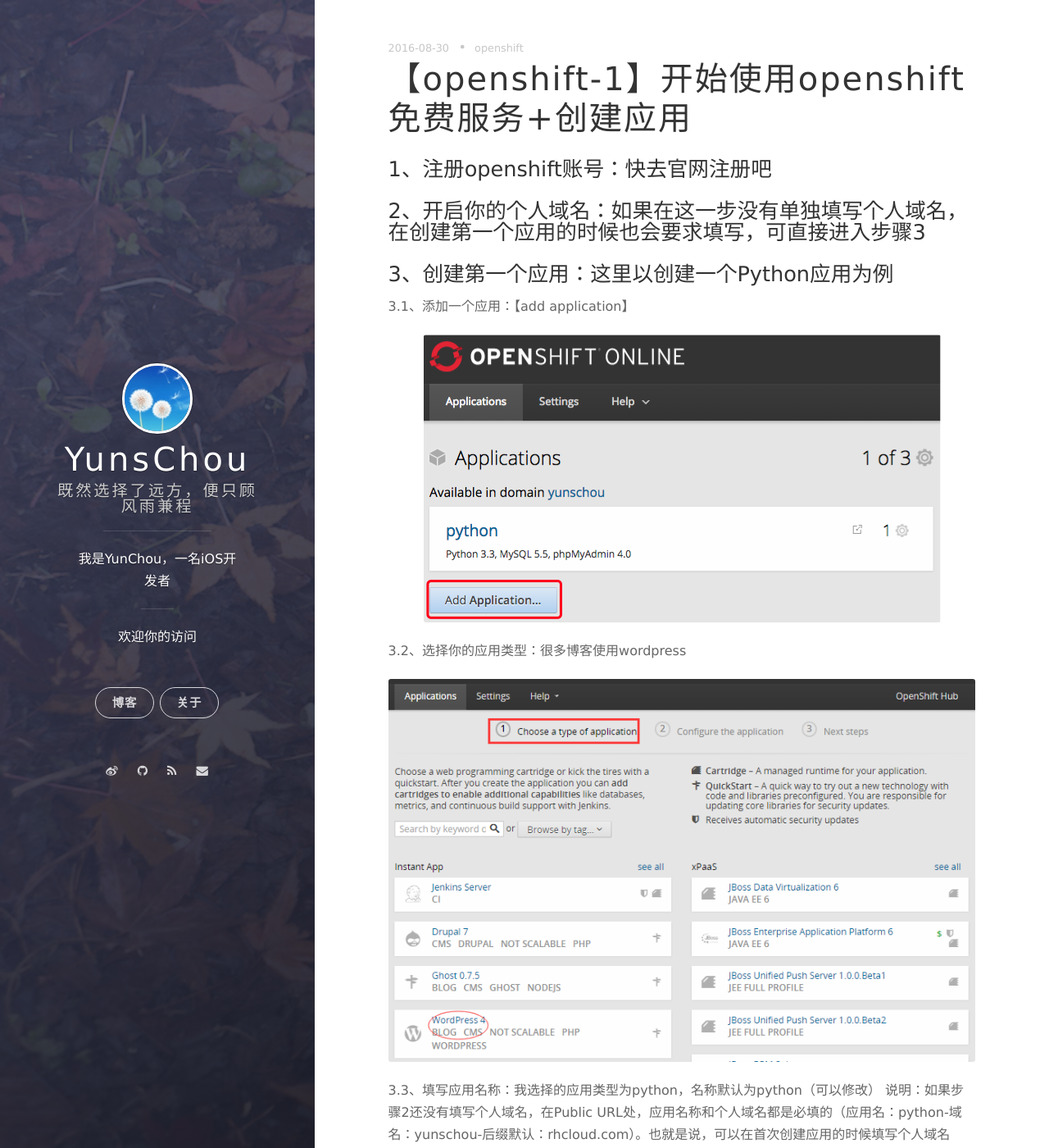
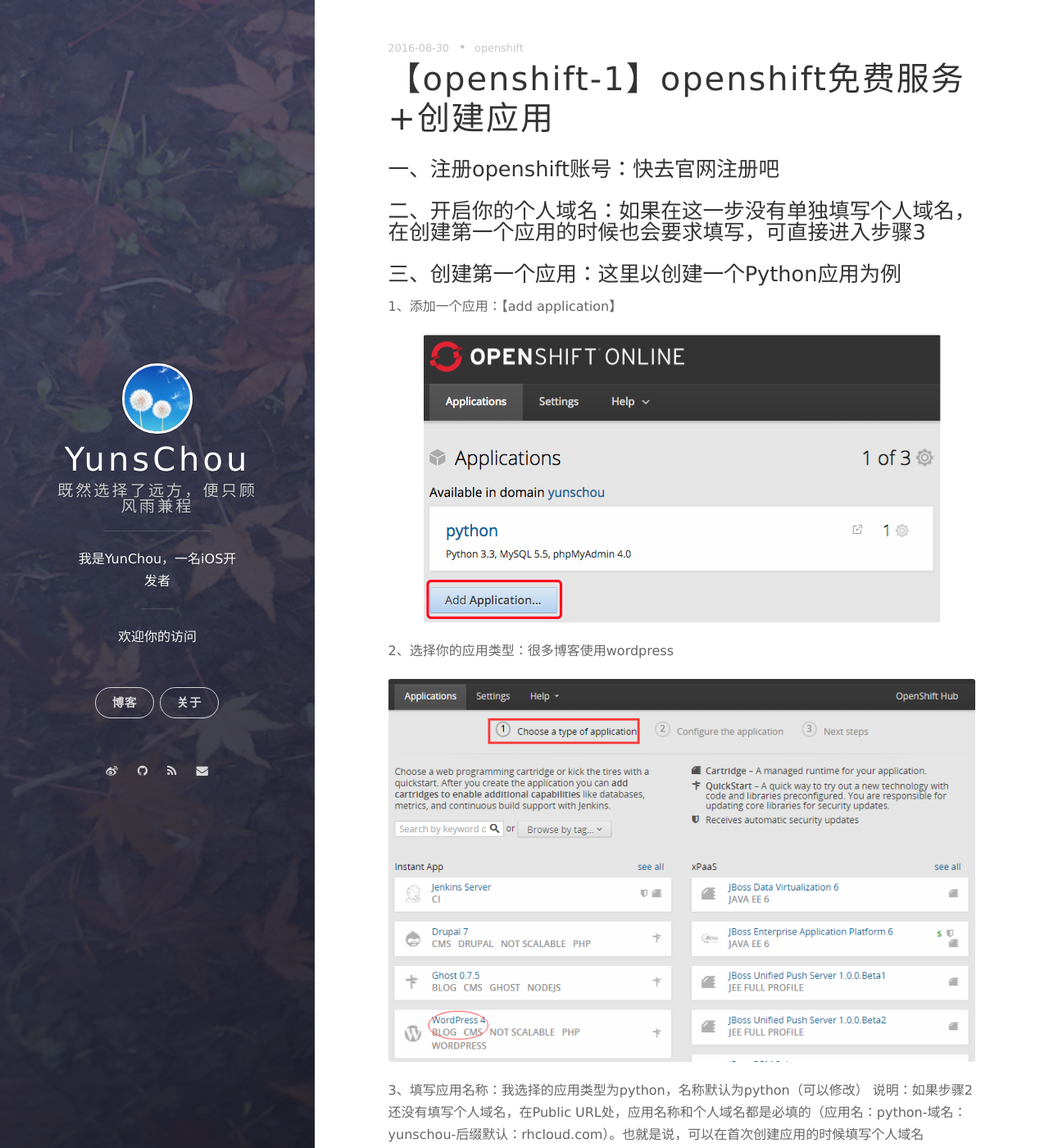
Before and after one commit to YunsChou/Yuns.github.io, a Jekyll site: the page built from _posts/2016-08-30-openshift-guide-1.md, in a window 1280 px wide and 1400 px high. Shown: the whole window at 82% size. Built offline with Jekyll 4.4.1, drawn with Linux system fonts in a browser that asks for light colours; nearby versions of some CDN libraries; Markdown is read by kramdown in place of the engine named in the settings; comment, search, counter and statistics services are not loaded.

Commit message:
修改格式

```diff
--- a/_posts/2016-08-30-openshift-guide-1.md
+++ b/_posts/2016-08-30-openshift-guide-1.md
@@ -1,25 +1,25 @@
 ---
 layout: post
-title: 【openshift-1】开始使用openshift免费服务+创建应用
+title: 【openshift-1】openshift免费服务+创建应用
 date: 2016-08-30 19:00:00
 tags: openshift
 ---
 
-### 1、注册openshift账号：快去官网注册吧
+### 一、注册openshift账号：快去官网注册吧
 
-### 2、开启你的个人域名：如果在这一步没有单独填写个人域名，在创建第一个应用的时候也会要求填写，可直接进入步骤3
+### 二、开启你的个人域名：如果在这一步没有单独填写个人域名，在创建第一个应用的时候也会要求填写，可直接进入步骤3
 
-### 3、创建第一个应用：这里以创建一个Python应用为例
+### 三、创建第一个应用：这里以创建一个Python应用为例
 
-3.1、添加一个应用：【add application】
+1、添加一个应用：【add application】
 
 ![img](/assets/images/2016/openshift-guide-1-1.png)
 
-3.2、选择你的应用类型：很多博客使用wordpress
+2、选择你的应用类型：很多博客使用wordpress
 
 ![img](/assets/images/2016/openshift-guide-1-2.png)
 
-3.3、填写应用名称：我选择的应用类型为python，名称默认为python（可以修改）
+3、填写应用名称：我选择的应用类型为python，名称默认为python（可以修改）
 说明：如果步骤2还没有填写个人域名，在Public URL处，应用名称和个人域名都是必填的（应用名：python-域名：yunschou-后缀默认：rhcloud.com）。也就是说，可以在首次创建应用的时候填写个人域名
 
 ![img](/assets/images/2016/openshift-guide-1-3.png)
```
Also changed, not shown: other parts of _posts/2016-08-30-openshift-guide-1.md (+1 -1 lines).
